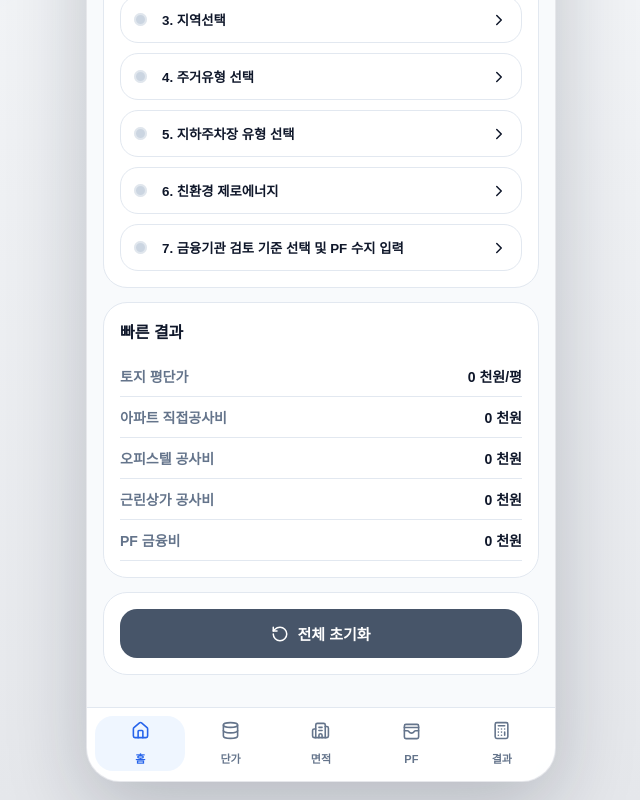
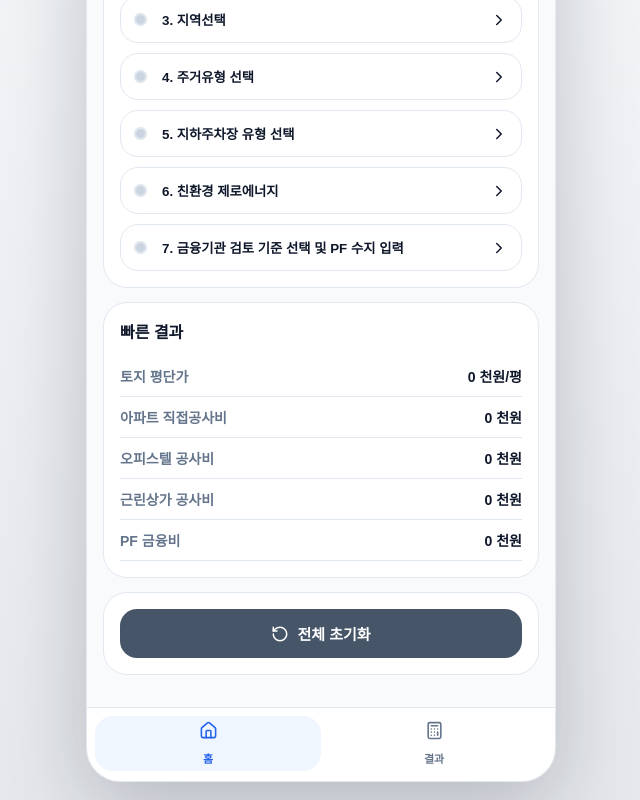
Before and after one commit to kunpyoKIM/apartment_cost_calculator_typescript_mobile, a React (Vite) app: page / in a window 1280 px wide. Shown: the part 461-1261 px from the top of the page, without its empty margins (319-959 px from the left). Built offline with nearby package versions, Linux system fonts and the light colour scheme.

Commit message:
Add files via upload

```diff
--- a/src/App.tsx
+++ b/src/App.tsx
@@ -147,8 +147,7 @@ export default function App() {
   ];
 
   const tabs: Array<{ key: TabKey; label: string; icon: React.ReactNode }> = [
-    { key: 'home', label: '홈', icon: <Home size={19}/> }, { key: 'unit', label: '단가', icon: <Database size={19}/> },
-    { key: 'area', label: '면적', icon: <Building2 size={19}/> }, { key: 'pf', label: 'PF', icon: <WalletCards size={19}/> },
+    { key: 'home', label: '홈', icon: <Home size={19}/> },
     { key: 'result', label: '결과', icon: <Calculator size={19}/> }
   ];
 
```
Also changed, not shown: src/style.css, 1 other file (tests, documents, lock files or other folders).
